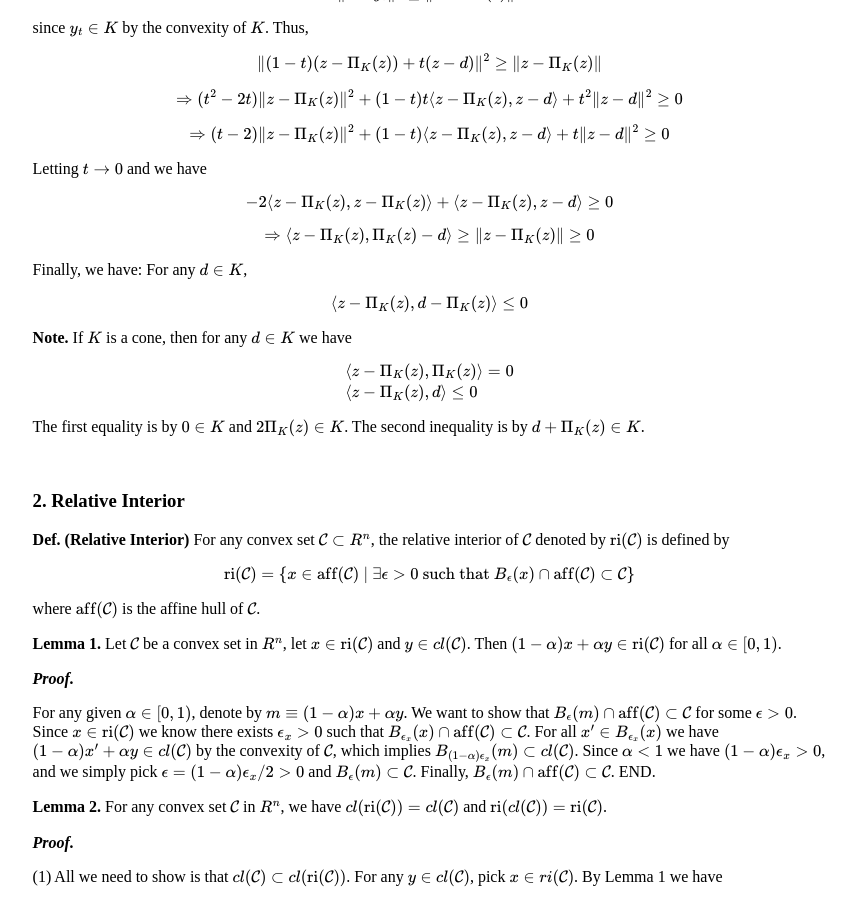
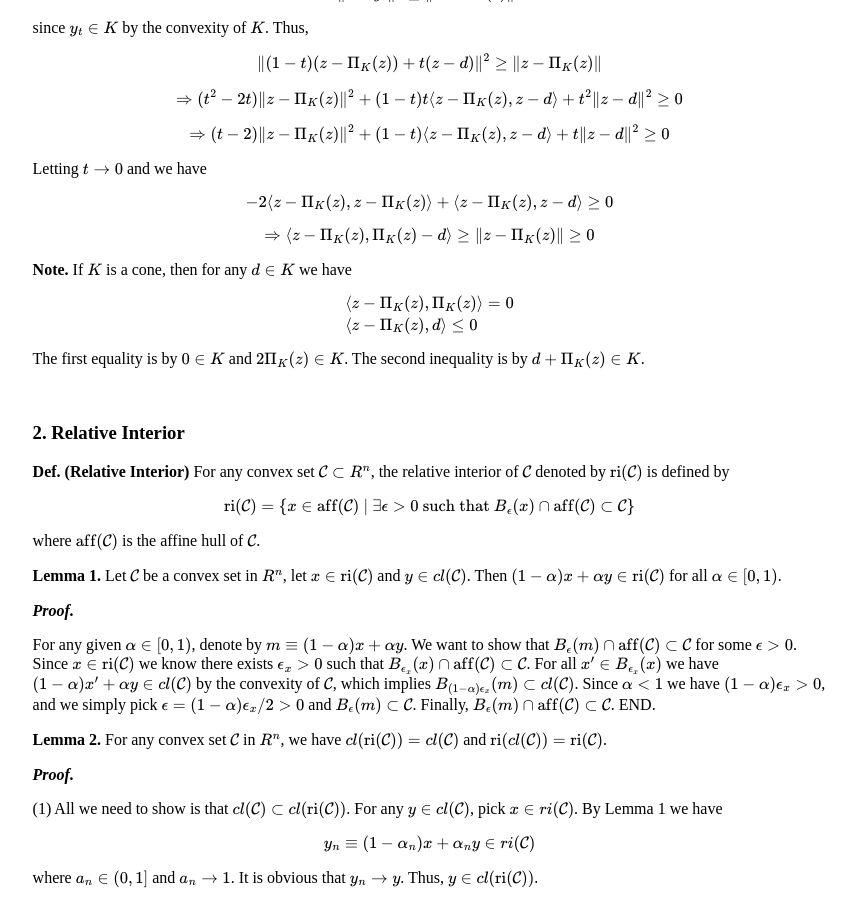
Before and after one commit to zhuanglinsheng/zhuanglinsheng.github.io, a Jekyll site: the page built from _posts/2021-07-03-RCQ.md, in a window 1280 px wide and 900 px high, scrolled down 704 px. Shown: the whole window, without its empty margins (51-907 px from the left). Built offline with Jekyll 4.4.1, drawn with Linux system fonts in a browser that asks for light colours.

Commit message:
Update 2021-07-03-RCQ.md

```diff
--- a/_posts/2021-07-03-RCQ.md
+++ b/_posts/2021-07-03-RCQ.md
@@ -76,15 +76,7 @@ $$
 
 
 
-Finally, we have: For any $d\in K$,
-
-$$
-\langle z - \Pi_K(z),d-\Pi_K(z)\rangle \le 0
-$$
-
-
 **Note.** If $K$ is a cone, then for any $d\in K$ we have
-
 
 $$
 \begin{aligned}
```
